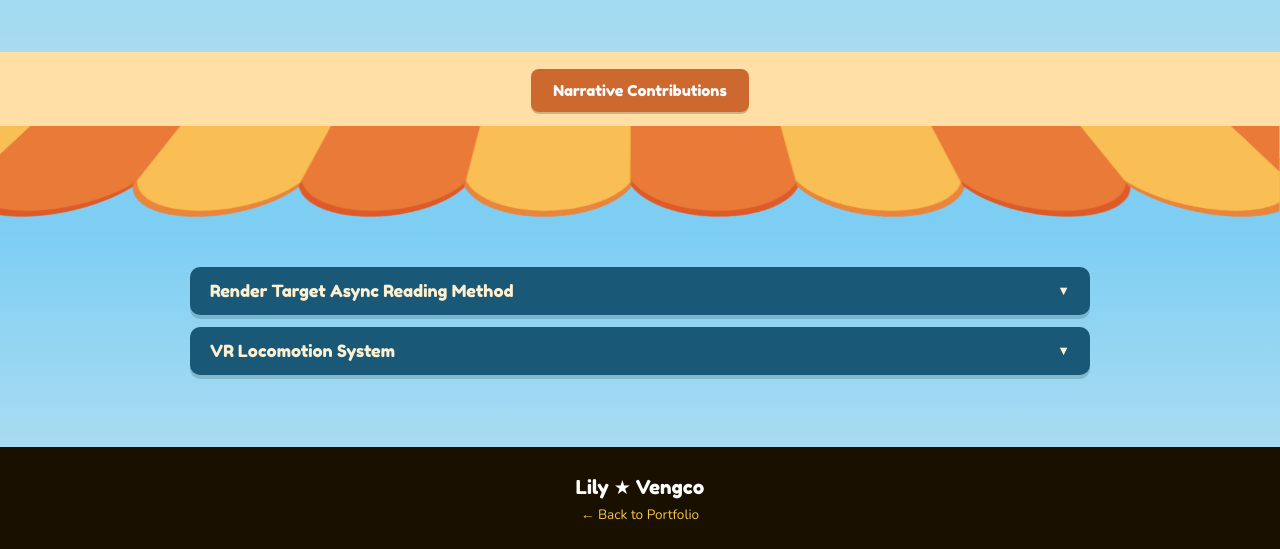
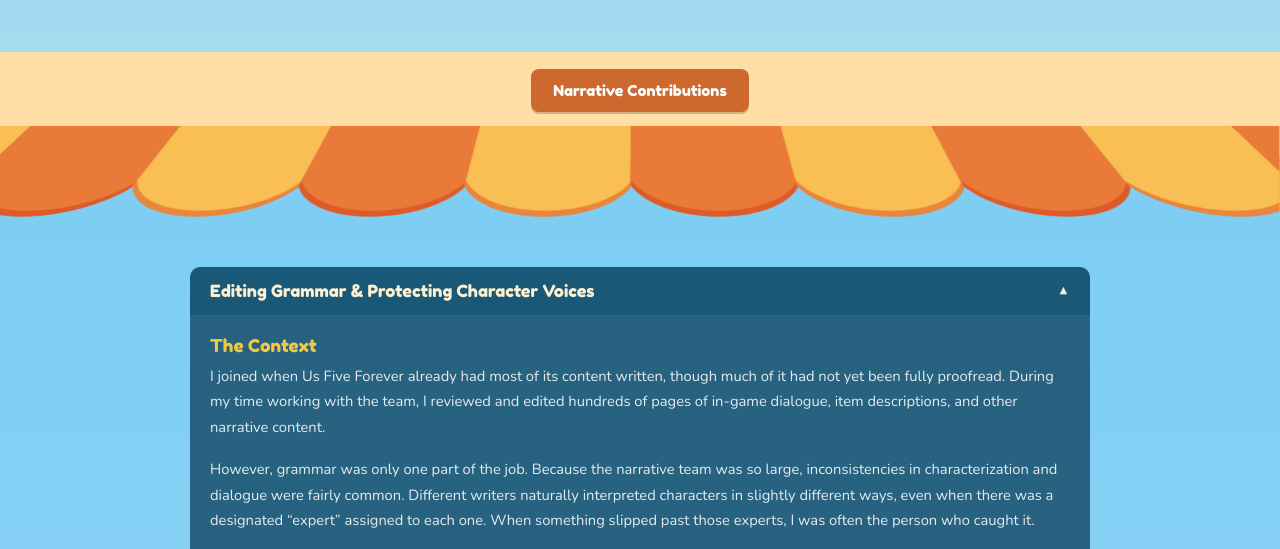
Before and after one commit to Lvengco/lvengcoportfolio, a Jekyll site: the page usfiveforever.html, which Jekyll copies as it is, in a window 1280 px wide and 1400 px high, scrolled down 454 px. Shown: the part 851-1400 px from the top of the window. Built offline with Jekyll 4.4.1, drawn with Linux system fonts in a browser that asks for light colours; some of the changed text lies outside the part shown.

Commit message:
Us Five Forever Details

```diff
--- a/usfiveforever.html
+++ b/usfiveforever.html
@@ -241,10 +241,13 @@
     }
     .entry-img-pair img {
       flex: 1 1 0;
-      max-height: 400px;
+      flex: 1 1 200px;
+      min-width: 0;
+      max-width: 100%;
+      border-radius: 8px;
       object-fit: contain;
-      border-radius: 8px;
-      background: rgba(0,0,0,0.2);
+      box-shadow: 0 4px 12px rgba(0,0,0,0.3);
+      max-height: 220px;
     }
 
     /* ===== ALTERNATING TEXT+IMAGE SECTIONS =====
@@ -298,6 +301,7 @@
       border: none;
       border-radius: 8px;
     }
+
   </style>
 </head>
 <body>
@@ -401,40 +405,32 @@
     ══════════════════════════════════════════ -->
     <div class="tab-panel active" id="tab-technical">
 
-      <div class="dropdown-entry">
+      <div class="dropdown-entry open">
         <div class="dropdown-header" onclick="toggleDropdown(this)">
-          Render Target Async Reading Method
+          Editing Grammar & Protecting Character Voices
           <span class="dropdown-arrow">▼</span>
         </div>
         <div class="dropdown-body">
-          <p class="entry-subtitle">The Problem</p>
-          <p class="entry-text">Standard Unreal Blueprint render target pixel reading caused frame hitches in VR. I needed an async GPU readback that could be callable from a Blueprint.</p>
-          <div class="entry-img-row">
-            <img src="assets/images/BroomsmithImgs/RenderTargetImg1.png" alt="C++ Code Segment" />
+          <p class="entry-subtitle">The Context</p>
+          <p class="entry-text">I joined when Us Five Forever already had most of its content written, though much of it had not yet been fully proofread. During my time working with the team, I reviewed and edited hundreds of pages of in-game dialogue, item descriptions, and other narrative content.</p>
+          <p class="entry-text">However, grammar was only one part of the job. Because the narrative team was so large, inconsistencies in characterization and dialogue were fairly common. Different writers naturally interpreted characters in slightly different ways, even when there was a designated “expert” assigned to each one. When something slipped past those experts, I was often the person who caught it.</p>
+          <p class="entry-text">One of the most rewarding parts of the work was becoming deeply familiar with the cast through their histories, personalities, and interactions. Ensuring that every character remained consistent across the game was important not only for narrative cohesion, but also because I genuinely cared about protecting the distinct identities each character brought to the story. Strong character voices are what make stories memorable.</p>
+          <p class="entry-subtitle">Editing Examples</p>
+          <p class="entry-text">I’ve included examples of content I edited, along with breakdowns explaining the reasoning behind each change. This first example focuses primarily on grammar and sentence clarity.</p>
+           <div class="entry-img-pair">
+            <img src="assets/images/UsFiveForever/1Before.png" alt="Editing Example Before" />
+            <img src="assets/images/UsFiveForever/1After.png" alt="Editing Example After" />
           </div>
-          <p class="entry-subtitle">What I Did</p>
-          <p class="entry-text">I wrote a C++ Blueprint Function Library class called UCleaningAnalyzer that performs render target pixel analysis asynchronously on a background thread, then returns the result to the game thread via a delegate.</p>
-          <a class="entry-link" href="https://github.com/Lvengco/BroomsmithCodeSamples/tree/main" target="_blank">🔗 View on GitHub</a>
-          <p class="entry-subtitle">The Result</p>
-          <p class="entry-text">Frame hitches during cleaning analysis were eliminated entirely. The system handles multiple simultaneous render target reads without impacting VR frame rate, and is fully extensible. Any new repairable object just has to pass its render target in and receives a normalized progress float back. This system is used to read both the cleaning and painting progress of our meshes.</p>
+          <p class="entry-text">This next example was technically well-written, but it did not fit the voices of the characters speaking the lines. For example, the average college student would not typically refer to college housing authorities as “college res,” so I changed the term to “RAs” to better reflect more natural dialogue.</p>
+          <p class="entry-text">The character Sam is known for his bro-y, slang-heavy speaking style. He is rarely formal, and one simple way to reinforce that characterization is by avoiding overly proper speech, such as consistently using the protagonist’s full name. Making Sam feel believable relies heavily on energetic, lively dialogue, and that effect is strengthened through deliberate word choice and pacing.</p>
+          <img class="entry-img-full" src="assets/images/UsFiveForever/2BeforeAfter.png" alt="Editing Example Before and After" />
+          <p class="entry-text">When writing dialogue, flow is essential. In this next example, I used two very common dialogue edits. First, contractions are important for creating natural speech patterns. Most people in modern conversation use contractions regularly, especially a laid-back fraternity character like Caleb, so I changed “it will” to “it’ll.”</p>
+          <p class="entry-text">Second, the word “way” was repeated twice in close succession, which made the sentence feel clunky. I resolved this not only by replacing the repeated word, but also by slightly expanding the sentence to better convey Caleb’s personality. Since this scene takes place near the beginning of the game, it was important to establish his characterization quickly and efficiently through dialogue alone.</p>
+          <img class="entry-img-full" src="assets/images/UsFiveForever/3Before.png" alt="Editing Example Before"/>
+          <img class="entry-img-full" src="assets/images/UsFiveForever/3After.png" alt="Editing Example After"/>
         </div>
       </div>
 
-      <div class="dropdown-entry">
-        <div class="dropdown-header" onclick="toggleDropdown(this)">
-          VR Locomotion System
-          <span class="dropdown-arrow">▼</span>
-        </div>
-        <div class="dropdown-body">
-          <p class="entry-subtitle">Creating Joystick Walking</p>
-          <p class="entry-text">Though I utilized the Unreal VR Template pawn in Broomsmith, the pawn was missing some key features. The pawn only had teleportation instead of joystick movement. I implemented character movement and a paired footstep function that would calculate 2D Distance and play back a footstep if the distance was greater than a set threshold.</p>
-          <div class="entry-img-row">
-            <!-- <img src="assets/images/grab-1.jpg" alt="Grab system screenshot" />
-                 <img src="assets/images/grab-2.jpg" alt="Grab system detail" /> -->
-          </div>
-        </div>
-      </div>
-      <!-- ADD MORE TECHNICAL DROPDOWNS HERE — copy a .dropdown-entry block above -->
 
     </div><!-- /tab-technical -->
   </div>
```
Also changed, not shown: assets/images/UsFiveForever/1After.png (added), assets/images/UsFiveForever/1Before.png (added), assets/images/UsFiveForever/2After.png (added), assets/images/UsFiveForever/2Before.png (added), assets/images/UsFiveForever/2BeforeAfter.png (added), assets/images/UsFiveForever/3After.png (added), assets/images/UsFiveForever/3Before.png (added).
